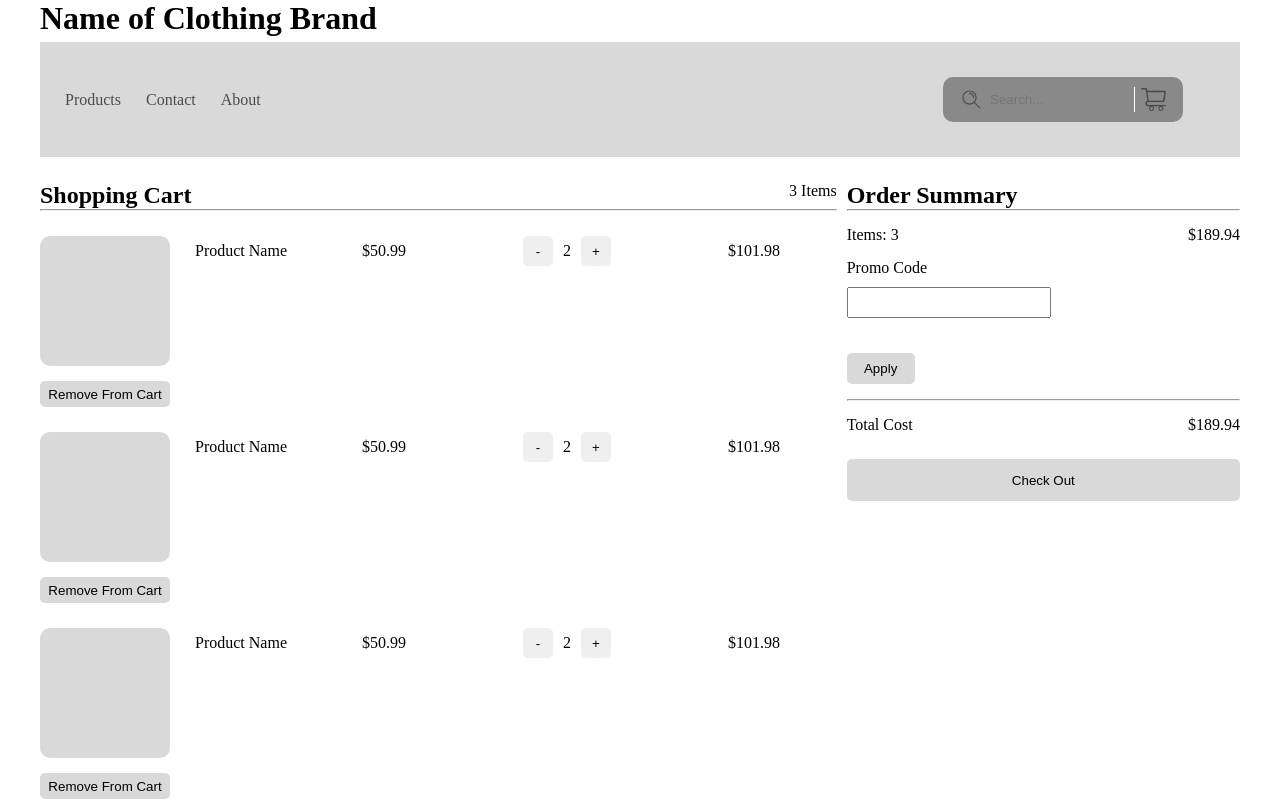
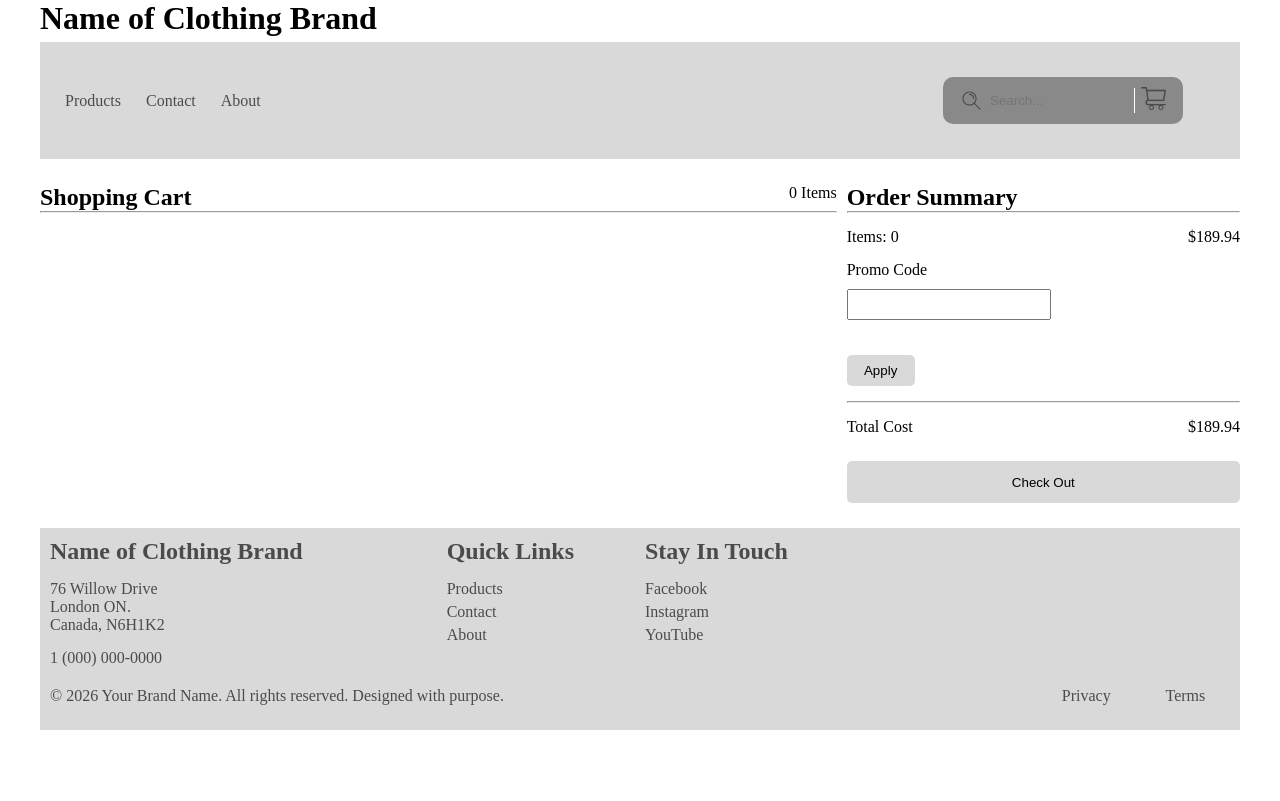
Before and after one commit to cunderhill17/ecommerce-react-app, a React (Vite) app in the folder e-commerce-clothing/: page /shoppingcart in a window 1280 px wide. Shown: the top 801 px of the page. Built offline with nearby package versions, Linux system fonts and the light colour scheme.

Commit message:
Create Functionality to Display Cart Items
This commit creates the functionality on the shopping cart page to display products currently in the shopping cart

```diff
--- a/e-commerce-clothing/src/Header.jsx
+++ b/e-commerce-clothing/src/Header.jsx
@@ -33,7 +33,9 @@ export default function Header() {
                 <div className='searchBar col-span-3 md:col-start-6 md:col-end-9 lg:col-start-10 lg:col-end-13'>
                     <img className='searchIcon' src={search} alt="Search Icon" />
                     <input type="search" name="productSearch" id="productSearch" placeholder='Search...' />
-                    <img className='cartIcon' src={cart} alt="Shopping Cart Icon" />
+                    <NavLink to="/shoppingcart">
+                        <img className='cartIcon' src={cart} alt="Shopping Cart Icon" />
+                    </NavLink>
                 </div>
             </section>
         </header>
--- a/e-commerce-clothing/src/ShoppingCart.jsx
+++ b/e-commerce-clothing/src/ShoppingCart.jsx
@@ -1,38 +1,58 @@
 import './global/grid.css'
 import './ShoppingCart.css'
 
+import { useOutletContext } from 'react-router-dom'
 
-function CartItem() {
+
+function CartItem({item, removeFromCart}) {
     return (
         <div className='cartItem'>
             <div className='cartImage'>
                 <div className='itemImage'></div>
-                <button>Remove From Cart</button>
+                <button onClick={() => removeFromCart(item)}>Remove From Cart</button>
             </div>
 
             <div className='cartItemDetails'>
                 <div className='itemName'>
-                    <p>Product Name</p>
-                    <p>$50.99</p>
+                    <p>{item.name}</p>
+                    <p>{item.price}</p>
                 </div>
 
                 <div className='itemQuantity'>
                     <button>-</button>
-                    <p>2</p>
+                    <p>1</p>
                     <button>+</button>
                 </div>
 
                 <div className='itemTotal'>
                     <p className='totalTitle'>Total</p>
-                    <p>$101.98</p>
+                    <p>{item.price}</p>
                 </div>
             </div>
         </div>
     )
 }
 
+function CartList({cartItems, setCartItems}) {
+
+    function removeFromCart(item) {
+        setCartItems(prev => prev.filter(p => p.id !== item.id))
+    }
+
+    return (
+        <>
+            {cartItems.map(item => (
+                <CartItem key={item.id} item={item} removeFromCart={removeFromCart}/>
+            ))}
+        </>
+    )
+
+}
+
 
 export default function ShoppingCart() {
+    const { cartItems, setCartItems } = useOutletContext();
+
     return (
         <main>
             <div className="grid-con">
@@ -40,7 +60,7 @@ export default function ShoppingCart() {
                     <h2>Order Summary</h2>
                     <hr />
                     <div className='orderSubTotal'>
-                        <p>Items: 3</p>
+                        <p>Items: {cartItems.length}</p>
                         <p>$189.94</p>
                     </div>
 
@@ -60,13 +80,12 @@ export default function ShoppingCart() {
                 <section className='shoppingCartItems col-span-full md:col-span-4 lg:col-span-8'>
                     <div className='shoppingCartTitle'>
                         <h2>Shopping Cart</h2>
-                        <p>3 Items</p>
+                        <p>{cartItems.length} Items</p>
                     </div>
                     <hr />
 
-                    <CartItem />
-                    <CartItem />
-                    <CartItem />
+                    <CartList cartItems={cartItems} setCartItems={setCartItems}/>
+
                 </section>
             </div>
 
```
